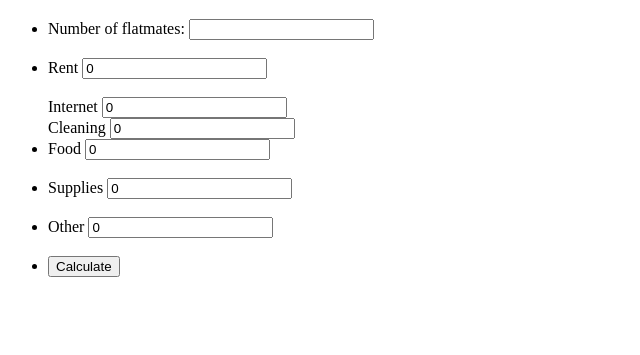
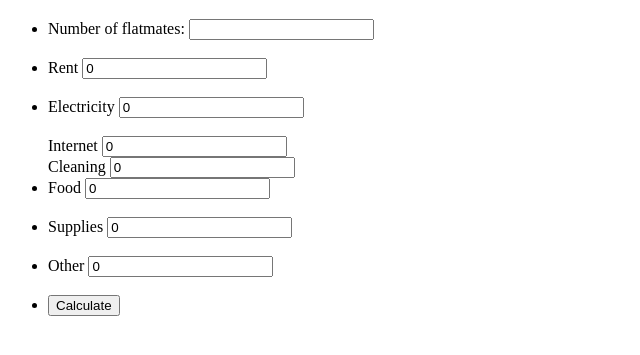
Before and after one commit to c-solia/isys3001-expense-splitter, a plain HTML site: page index.html in a window 1280 px wide. Shown: the part 61-416 px from the top of the page, without its empty margins (0-640 px from the left). Drawn offline with Linux system fonts and the light colour scheme.

Commit message:
HTML Electricity Input Complete
User Story MSD424OL2-6
https://jira.infotech.scu.edu.au/browse/MSD424OL2-6

Note: I was having issues with using Notepad ++ for my previous 2 x commits where it would indent to far the <li> tag on line 15 and 21.  When editing the file it would not show it this way.  For this commit i used Microsoft Visual Studio and i was able to fix up the previous issues with the indent.

```diff
--- a/index.html
+++ b/index.html
@@ -12,18 +12,23 @@
     <ul id="list1">
 
       <!-- Brad input your code under here -->
-	  <li>
+      <li>
         <label for="flatmates">Number of flatmates: </label>
         <input type="number" id="flatmates" min="1"/>
       </li>
       <br>
 
-	  <li>
+      <li>
         <label for="rent">Rent</label>
         <input type="number" id="rent" value="0" min="0"/>
       </li>
       <br>
 
+      <li>
+        <label for="electricity">Electricity</label>
+        <input type="number" id="electricity" value="0" min="0"/>
+      </li>
+      <br>
 
 
       <!-- Renz input your code under here -->
```
